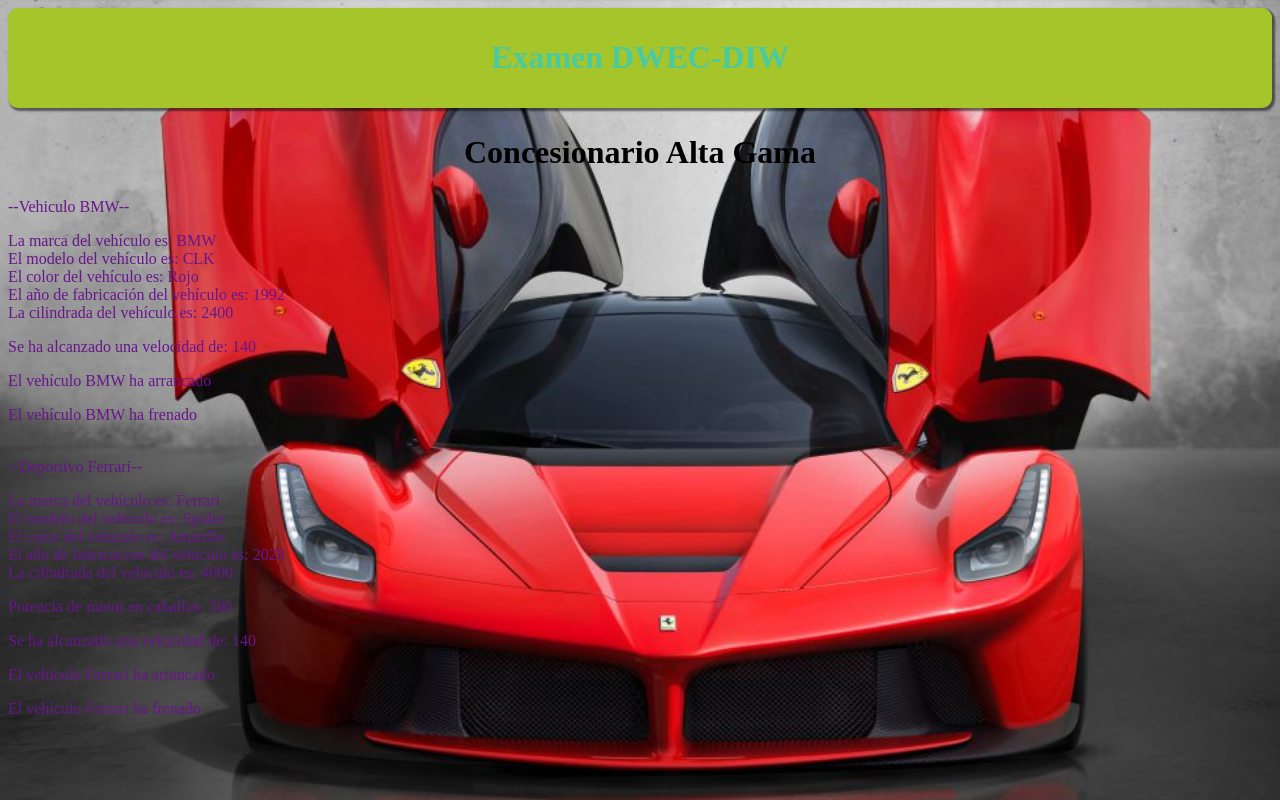
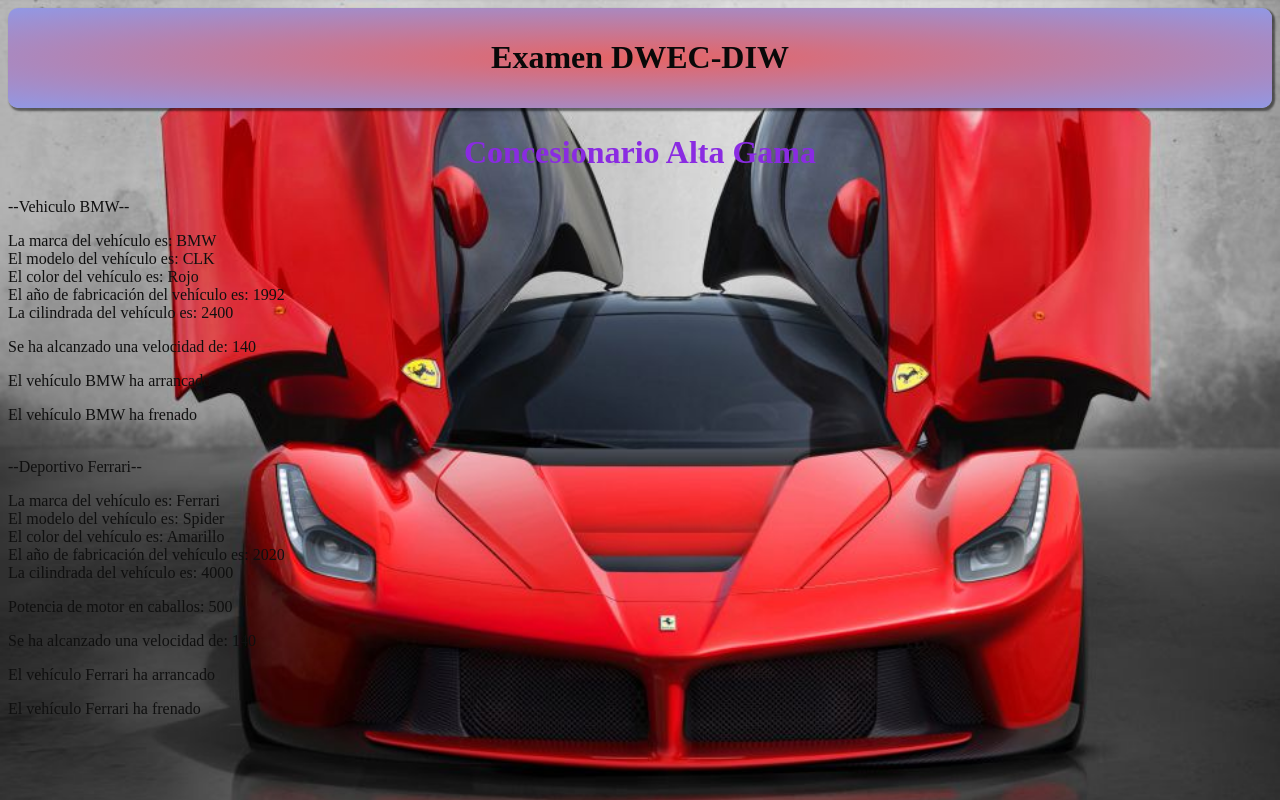
Before and after one commit to AlejandroGarcia1234/ExamenPooDWEC-DIW, a plain HTML site: page index.html in a window 1280 px wide. Drawn offline with Linux system fonts and the light colour scheme; a web font is replaced by a local one.

Commit message:
Acabamos el proyecto

```diff
--- a/styles/style.css
+++ b/styles/style.css
@@ -12,20 +12,20 @@ body{
 }
 
 p{
-    color: rgb(104, 22, 139);
+    color: rgb(15, 15, 15);
     font-family: 'Rubik Bubbles';
 }
 
 .container{
-    background: rgb(166, 197, 43);
-    background: radial-gradient(circle rgba(10, 20, 30, 40) 0%, rgba(50, 60, 70, 80) 100%);
+    background: rgb(197, 166, 43);
+    background: radial-gradient(#e66465, #9198e5);
     box-sizing: border-box;
     border-radius: 10px;
     text-align: center;
     justify-content: center;
     margin: auto;
     max-width: 200%;
-    color: rgb(73, 202, 159);
+    color: rgb(9, 9, 9);
     padding: 10px 20px;
     box-shadow: 2px 2px 2px 1px rgb(0, 0, 0, 0.5);
     font-family: 'Rubik Bubbles';
@@ -41,6 +41,7 @@ h2{
     text-align: center;
     display: flex;
     font-family: 'Rubik Bubbles';
+    color: blueviolet
 }
 
 @keyframes anim-fade-in-and-out {
```
Also changed, not shown: favicon.ico (added).
